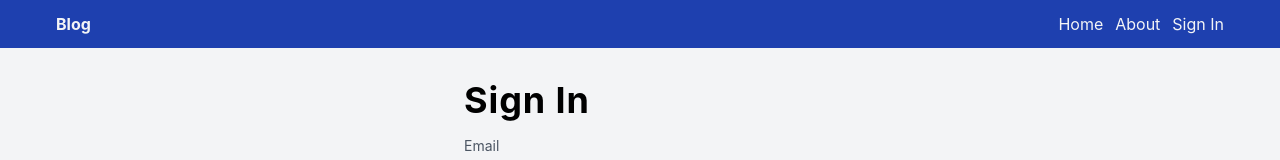
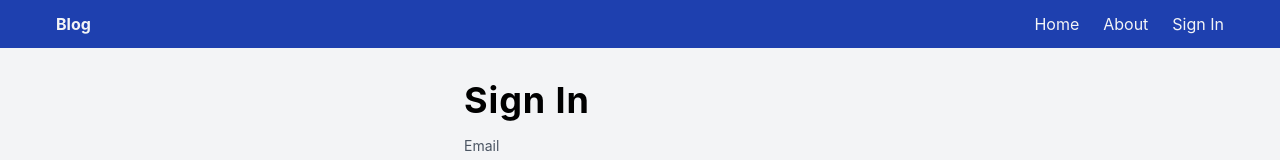
Before and after one commit to MattB09/blog_backend, a Next.js app in the folder app/: page /signin in a window 1280 px wide. Shown: the top 160 px of the page. Built offline with nearby package versions, Linux system fonts and the light colour scheme.

Commit message:
Increased spacing between nav items.

```diff
--- a/app/components/Navbar.tsx
+++ b/app/components/Navbar.tsx
@@ -26,12 +26,12 @@ const Navbar:FunctionComponent = () => {
 
       <nav ref={navList} className="hidden ml-auto w-full md:inline-flex md:w-auto">
         <ul className="w-full items-start justify-end flex flex-col md:inline-flex md:flex-row md:w-auto md:ml-auto md:items-center md:h-auto">
-          <li className="mr-3"><Link href="/"><a onClick={toggleNav}>Home</a></Link></li>
+          <li className="mr-6"><Link href="/"><a onClick={toggleNav}>Home</a></Link></li>
           {status === 'authenticated'
           ? (
           <>
-            <li className="mr-3"><Link href="/addpost"><a onClick={toggleNav}>Add a Post</a></Link></li>
-            <li className="mr-3"><Link href="/mystack"><a onClick={toggleNav}>My Stack</a></Link></li>
+            <li className="mr-6"><Link href="/addpost"><a onClick={toggleNav}>Add a Post</a></Link></li>
+            <li className="mr-6"><Link href="/mystack"><a onClick={toggleNav}>My Stack</a></Link></li>
             <li className="">
               <button className="">
                 Logout
@@ -41,7 +41,7 @@ const Navbar:FunctionComponent = () => {
           )
           : (
           <>
-            <li className="mr-3" onClick={toggleNav}><Link href="/about"><a onClick={toggleNav}>About</a></Link></li>
+            <li className="mr-6" onClick={toggleNav}><Link href="/about"><a onClick={toggleNav}>About</a></Link></li>
             <li className="">
               <Link href="/signin">
                 <a onClick={toggleNav} className="">
```
